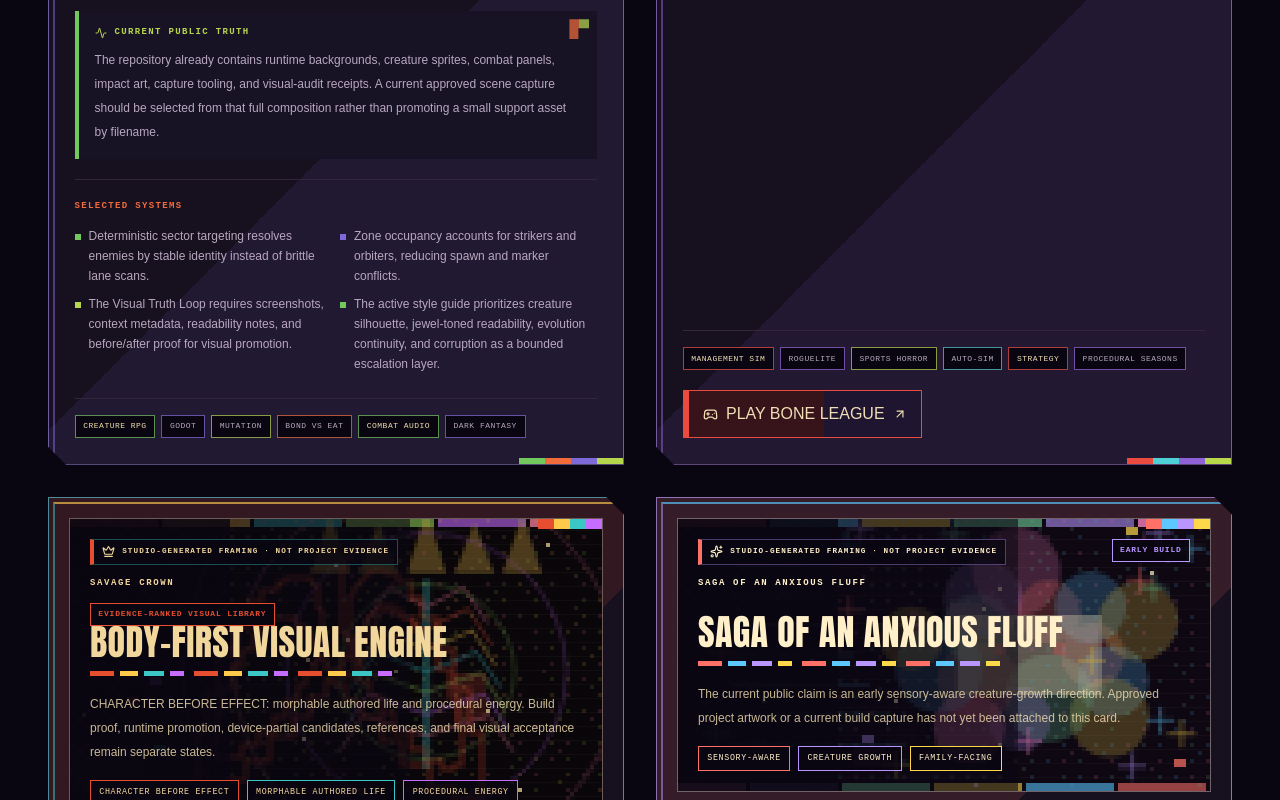
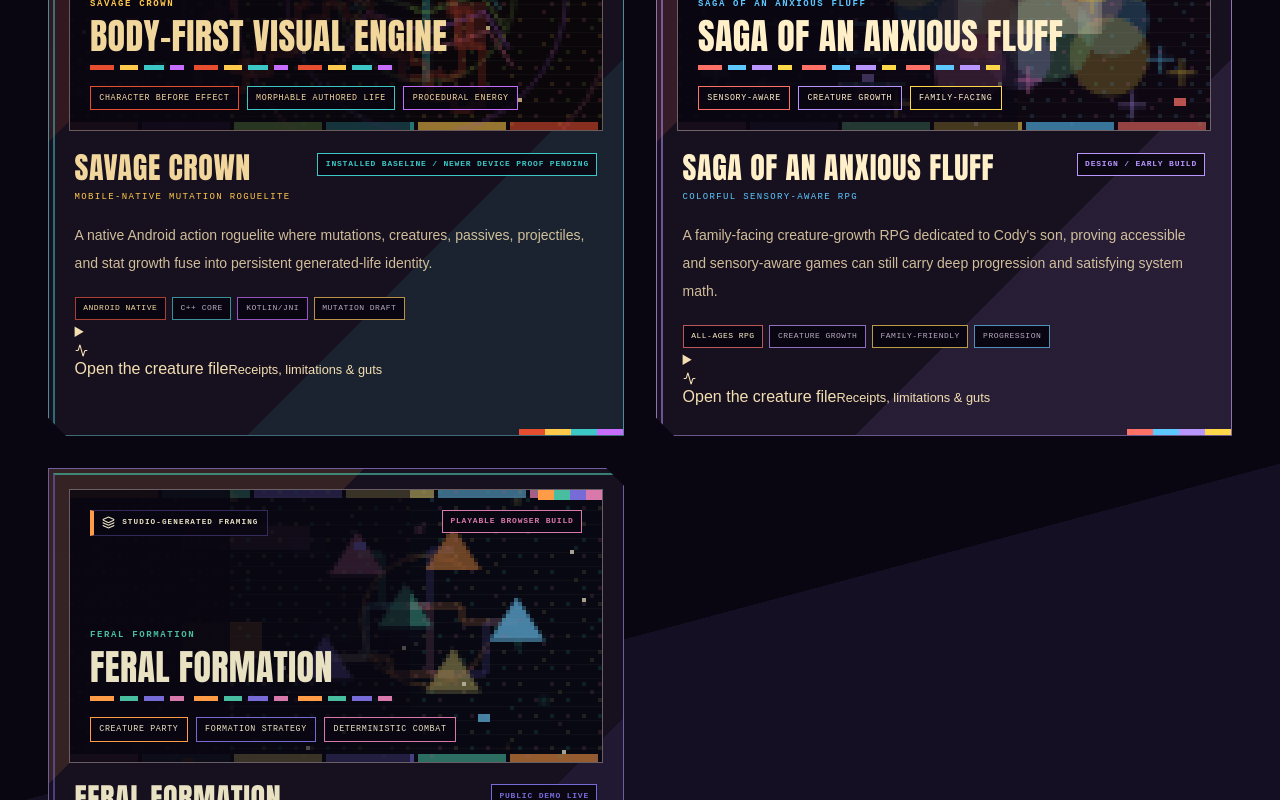
Before and after one commit to ultramonkey23/Ultramonkeydog-studios-, a React (Vite) app: page / in a window 1280 px wide. Shown: the part 4020-4820 px from the top of the page. Built offline with nearby package versions, Linux system fonts and the light colour scheme.

Commit message:
Make project cards hook-first with optional receipts

```diff
--- a/src/components/ProjectCard.tsx
+++ b/src/components/ProjectCard.tsx
@@ -42,54 +42,12 @@ const styleTheme: Record<
     icon: typeof Gamepad2;
   }
 > = {
-  "what-we-fed": {
-    accent: "#72c85d",
-    signal: "#f16b3b",
-    secondary: "#7d6ad8",
-    pop: "#b6d74d",
-    structure: "#f0dfae",
-    icon: Layers3,
-  },
-  "bone-league": {
-    accent: "#eb4a3f",
-    signal: "#4dd0d6",
-    secondary: "#8f63d7",
-    pop: "#b7d94a",
-    structure: "#f1deb6",
-    icon: Trophy,
-  },
-  "savage-crown": {
-    accent: "#e74d2f",
-    signal: "#ffc94c",
-    secondary: "#3bc7c6",
-    pop: "#c66cff",
-    structure: "#f2d79d",
-    icon: Crown,
-  },
-  "saga-anxious-fluff": {
-    accent: "#ff7167",
-    signal: "#5cc8ff",
-    secondary: "#b995ff",
-    pop: "#ffd84a",
-    structure: "#fff0c9",
-    icon: Sparkles,
-  },
-  "feral-formation": {
-    accent: "#ff9c45",
-    signal: "#48bda0",
-    secondary: "#776bd8",
-    pop: "#d978aa",
-    structure: "#e8e1c2",
-    icon: Layers3,
-  },
-  "box-o-battles": {
-    accent: "#e94b39",
-    signal: "#ffc447",
-    secondary: "#3f7cff",
-    pop: "#b66ee8",
-    structure: "#f6e4b6",
-    icon: Scale,
-  },
+  "what-we-fed": { accent: "#72c85d", signal: "#f16b3b", secondary: "#7d6ad8", pop: "#b6d74d", structure: "#f0dfae", icon: Layers3 },
+  "bone-league": { accent: "#eb4a3f", signal: "#4dd0d6", secondary: "#8f63d7", pop: "#b7d94a", structure: "#f1deb6", icon: Trophy },
+  "savage-crown": { accent: "#e74d2f", signal: "#ffc94c", secondary: "#3bc7c6", pop: "#c66cff", structure: "#f2d79d", icon: Crown },
+  "saga-anxious-fluff": { accent: "#ff7167", signal: "#5cc8ff", secondary: "#b995ff", pop: "#ffd84a", structure: "#fff0c9", icon: Sparkles },
+  "feral-formation": { accent: "#ff9c45", signal: "#48bda0", secondary: "#776bd8", pop: "#d978aa", structure: "#e8e1c2", icon: Layers3 },
+  "box-o-battles": { accent: "#e94b39", signal: "#ffc447", secondary: "#3f7cff", pop: "#b66ee8", structure: "#f6e4b6", icon: Scale },
 };
 
 const mediaTone: Record<PublicMediaState, string> = {
@@ -167,71 +125,46 @@ function ProjectVisualPlate({ project }: { project: Project }) {
   const visual = project.publicVisual;
   const theme = styleTheme[visual.style];
   const Icon = theme.icon;
-  const evidence = visual.evidence ?? [];
 
   return (
-    <>
     <div className="project-card__visual">
-        <ProceduralField
-          seed={`${project.id}:${visual.heading}`}
-          variant={visual.style}
-        />
+      <ProceduralField seed={`${project.id}:${visual.heading}`} variant={visual.style} />
       <div className="project-card__visual-shade" />
-        <div className="project-card__color-tabs" aria-hidden="true">
-          <span />
-          <span />
-          <span />
-          <span />
-        </div>
+      <div className="project-card__color-tabs" aria-hidden="true"><span /><span /><span /><span /></div>
 
       <div className="project-card__visual-content">
         <div className="flex flex-wrap items-start justify-between gap-3">
-            <div>
           <span className="project-card__framing-label">
             <Icon size={13} />
-                Studio-generated framing · not project evidence
+            Studio-generated framing
           </span>
-              <p className="mt-3 font-mono text-[9px] font-bold uppercase tracking-[0.18em] text-[var(--project-structure)]">
-                {project.title}
-              </p>
-            </div>
           <span className={`project-card__status ${mediaTone[visual.mediaState]}`}>
             {visual.mediaLabel}
           </span>
         </div>
 
         <div className="max-w-2xl">
-            <h4 className="font-display text-3xl uppercase leading-[0.92] tracking-[0.01em] text-[var(--project-structure)] sm:text-4xl">
+          <p className="font-mono text-[9px] font-bold uppercase tracking-[0.18em] text-[var(--project-signal)]">
+            {project.title}
+          </p>
+          <h4 className="mt-2 font-display text-3xl uppercase leading-[0.92] tracking-[0.01em] text-[var(--project-structure)] sm:text-4xl">
             {visual.heading}
           </h4>
           <div className="project-card__title-line" />
-            <p className="mt-4 max-w-xl text-xs leading-6 text-[var(--umd-bone)]/82">
-              {visual.note}
-            </p>
           <div className="mt-4 flex flex-wrap gap-2">
             {visual.facets.map((facet, index) => (
-                <span key={facet} className="project-card__facet" data-facet-index={index}>
-                  {facet}
-                </span>
+              <span key={facet} className="project-card__facet" data-facet-index={index}>{facet}</span>
             ))}
           </div>
         </div>
       </div>
     </div>
-
-      {evidence.length > 0 && (
-        <div className={`mt-4 grid gap-3 ${evidence.length > 1 ? "md:grid-cols-2" : ""}`}>
-          {evidence.map((item) => (
-            <EvidenceCard key={item.id} item={item} />
-          ))}
-        </div>
-      )}
-    </>
   );
 }
 
 export default function ProjectCard({ project }: ProjectCardProps) {
   const theme = styleTheme[project.publicVisual.style];
+  const evidence = project.publicVisual.evidence ?? [];
   const customProperties = {
     "--project-accent": theme.accent,
     "--project-signal": theme.signal,
@@ -241,17 +174,13 @@ export default function ProjectCard({ project }: ProjectCardProps) {
   } as CSSProperties;
 
   return (
-    <article
-      id={`project-card-${project.id}`}
-      className="project-card p-4 sm:p-5"
-      style={customProperties}
-    >
+    <article id={`project-card-${project.id}`} className="project-card p-4 sm:p-5" style={customProperties}>
       <ProjectVisualPlate project={project} />
 
       <div className="project-card__body">
         <div className="flex flex-col gap-3 sm:flex-row sm:items-start sm:justify-between">
           <div>
-            <h3 className="font-display text-2xl uppercase leading-none tracking-[0.02em] text-[var(--project-structure)]">
+            <h3 className="font-display text-3xl uppercase leading-none tracking-[0.02em] text-[var(--project-structure)]">
               {project.title}
             </h3>
             {project.tone && (
@@ -260,58 +189,14 @@ export default function ProjectCard({ project }: ProjectCardProps) {
               </p>
             )}
           </div>
-          <span className="project-card__status project-card__status--capture w-fit">
-            {project.status}
-          </span>
+          <span className="project-card__status project-card__status--capture w-fit">{project.status}</span>
         </div>
 
-        <p className="mt-4 text-sm leading-7 text-[var(--umd-bone)]/84">
-          {project.description}
-        </p>
+        <p className="mt-4 text-sm leading-7 text-[var(--umd-bone)]/84">{project.description}</p>
 
-        {project.expandedDetails && (
-          <div className="project-card__truth mt-5">
-            <div className="flex items-center gap-2 font-mono text-[9px] font-bold uppercase tracking-[0.15em] text-[var(--project-pop)]">
-              <Activity size={12} />
-              Current public truth
-            </div>
-            <p className="mt-2 text-xs leading-6 text-[var(--umd-ash)]">
-              {project.expandedDetails}
-            </p>
-          </div>
-        )}
-
-        {project.systemsUnderTheHood && project.systemsUnderTheHood.length > 0 && (
-          <div className="mt-5 border-t border-[var(--umd-line-soft)] pt-5">
-            <p className="font-mono text-[9px] font-bold uppercase tracking-[0.15em] text-[var(--project-signal)]">
-              Selected systems
-            </p>
-            <ul className="mt-3 grid gap-2 text-xs leading-5 text-[var(--umd-ash)] sm:grid-cols-2">
-              {project.systemsUnderTheHood.map((system, index) => (
-                <li key={system} className="flex gap-2">
-                  <span
-                    className="mt-2 h-1.5 w-1.5 shrink-0"
-                    style={{
-                      background: index % 3 === 0
-                        ? theme.accent
-                        : index % 3 === 1
-                          ? theme.secondary
-                          : theme.pop,
-                    }}
-                  />
-                  <span>{system}</span>
-                </li>
-              ))}
-            </ul>
-          </div>
-        )}
-
-        <div className="mt-auto pt-6">
-          <div className="flex flex-wrap gap-1.5 border-t border-[var(--umd-line-soft)] pt-4">
-            {project.tags.map((tag, index) => (
-              <span key={tag} className="project-card__tag" data-tag-index={index}>
-                {tag}
-              </span>
+        <div className="mt-5 flex flex-wrap gap-1.5">
+          {project.tags.slice(0, 4).map((tag, index) => (
+            <span key={tag} className="project-card__tag" data-tag-index={index}>{tag}</span>
           ))}
         </div>
 
@@ -327,7 +212,49 @@ export default function ProjectCard({ project }: ProjectCardProps) {
             <ArrowUpRight size={14} />
           </a>
         )}
+
+        <details className="project-card__drawer">
+          <summary>
+            <span><Activity size={13} /> Open the creature file</span>
+            <small>Receipts, limitations & guts</small>
+          </summary>
+
+          <div className="project-card__drawer-body">
+            <div className="project-card__truth">
+              <p className="font-mono text-[9px] font-bold uppercase tracking-[0.15em] text-[var(--project-pop)]">
+                Current public truth
+              </p>
+              <p className="mt-2 text-xs leading-6 text-[var(--umd-ash)]">
+                {project.expandedDetails ?? project.publicVisual.note}
+              </p>
             </div>
+
+            {evidence.length > 0 && (
+              <div className={`mt-4 grid gap-3 ${evidence.length > 1 ? "md:grid-cols-2" : ""}`}>
+                {evidence.map((item) => <EvidenceCard key={item.id} item={item} />)}
+              </div>
+            )}
+
+            {project.systemsUnderTheHood && project.systemsUnderTheHood.length > 0 && (
+              <div className="mt-5 border-t border-[var(--umd-line-soft)] pt-5">
+                <p className="font-mono text-[9px] font-bold uppercase tracking-[0.15em] text-[var(--project-signal)]">
+                  Open the guts
+                </p>
+                <ul className="mt-3 grid gap-2 text-xs leading-5 text-[var(--umd-ash)] sm:grid-cols-2">
+                  {project.systemsUnderTheHood.map((system, index) => (
+                    <li key={system} className="flex gap-2">
+                      <span
+                        className="mt-2 h-1.5 w-1.5 shrink-0"
+                        style={{ background: index % 3 === 0 ? theme.accent : index % 3 === 1 ? theme.secondary : theme.pop }}
+                      />
+                      <span>{system}</span>
+                    </li>
+                  ))}
+                </ul>
+              </div>
+            )}
+          </div>
+        </details>
       </div>
     </article>
   );
```
Lines whose indentation alone changed are shown as unchanged.
